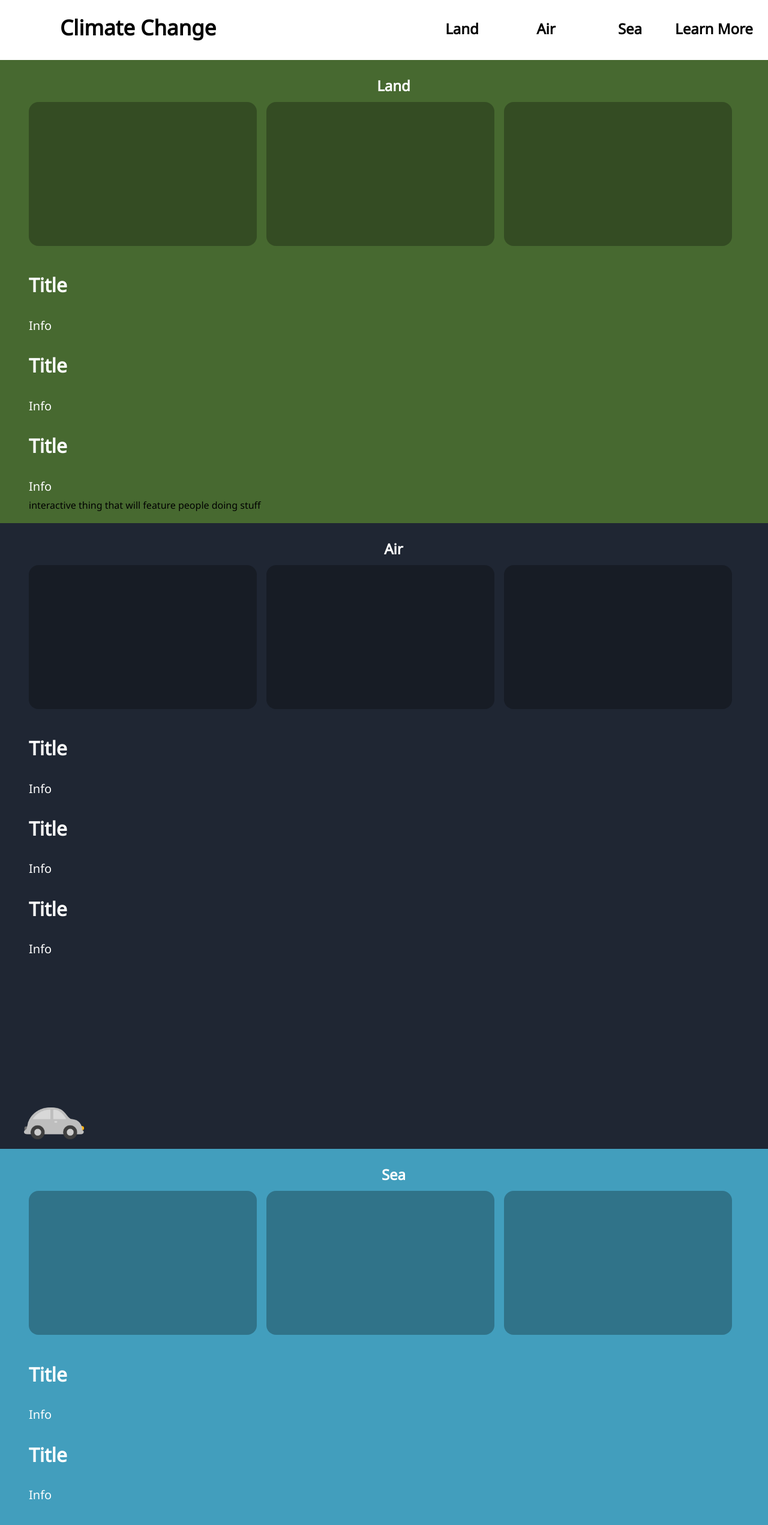
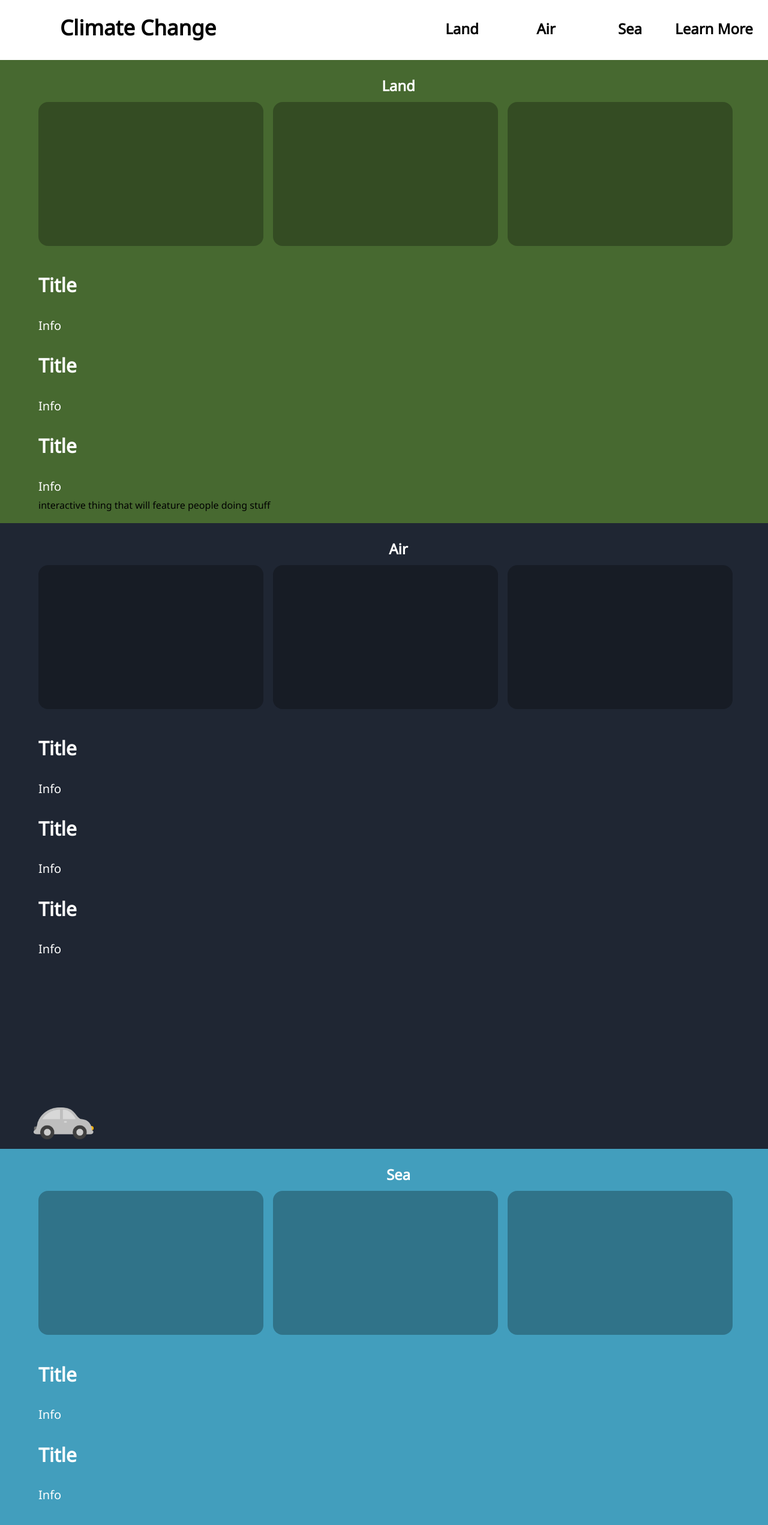
Before and after one commit to SupremeDonut/shshacks-2022, a React (Create React App) app: page / in a window 1280 px wide. Shown: the top 2542 px of the page at 60% size. Built offline with nearby package versions, Linux system fonts and the light colour scheme.

Commit message:
fixing padding for mobile

```diff
--- a/src/styles/Air.css
+++ b/src/styles/Air.css
@@ -1,6 +1,6 @@
 .air {
 	background-color: var(--air1);
-	padding-left: 48px;
+	padding-left: 5%;
 	line-height: 1.75;
 	overflow: hidden;
 }
--- a/src/styles/Land.css
+++ b/src/styles/Land.css
@@ -1,5 +1,5 @@
 .land {
 	background-color: var(--land1);
-	padding-left: 48px;
+	padding-left: 5%;
 	line-height: 1.75;
 }
--- a/src/styles/Sea.css
+++ b/src/styles/Sea.css
@@ -1,5 +1,5 @@
 .sea {
 	background-color: var(--sea1);
-	padding-left: 48px;
+	padding-left: 5%;
 	line-height: 1.75;
 }
```
